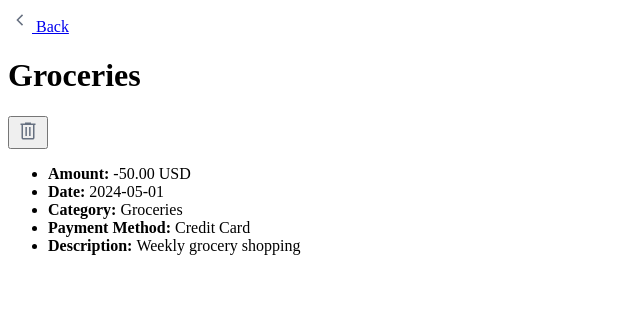
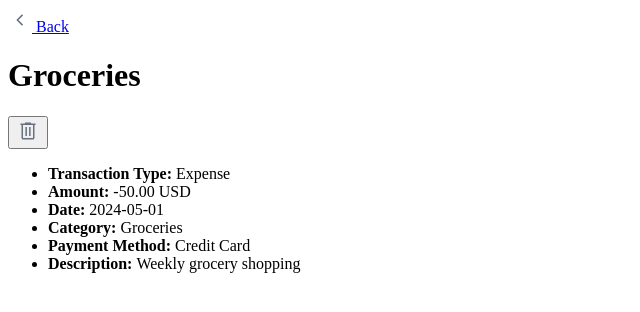
Before and after one commit to miToe/dagobert, a Next.js app: page /transactions/1 in a window 1280 px wide. Shown: the top 312 px of the page, without its empty margins (0-640 px from the left). Built offline with nearby package versions, Linux system fonts and the light colour scheme.

Commit message:
added transactionType to detail view

```diff
--- a/src/pages/transactions/[id].js
+++ b/src/pages/transactions/[id].js
@@ -44,6 +44,14 @@ export default function TransactionDetails({
       <ul>
         <li>
           <span>
+            <b>Transaction Type: </b>
+          </span>
+          <span>
+            {transaction.transactionType}
+          </span>
+        </li>
+        <li>
+          <span>
             <b>Amount: </b>
           </span>
           <span>
```
